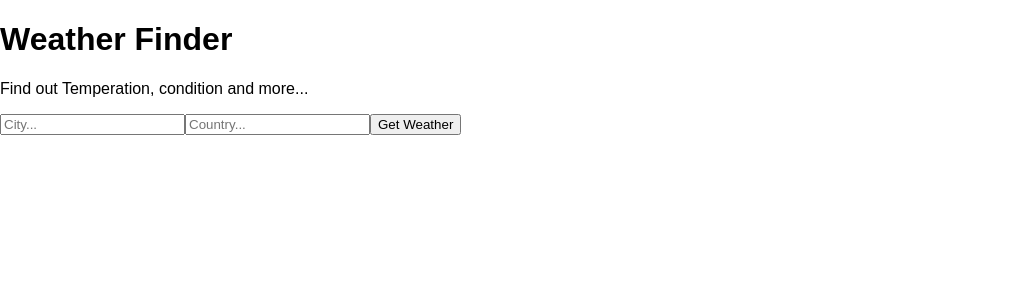
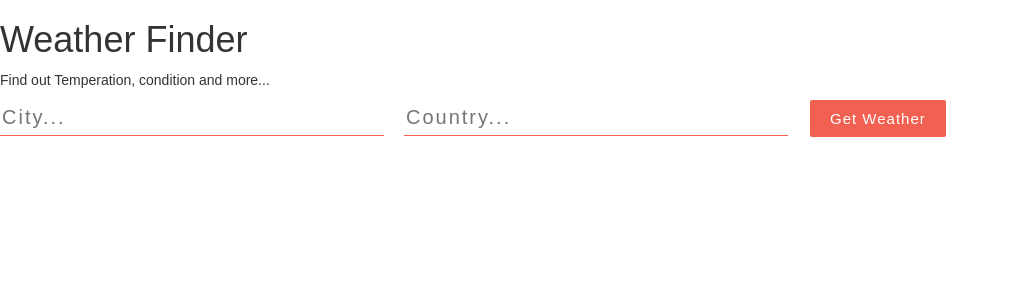
Before and after one commit to KanzariAmine/React-Weather-App, a React (Create React App) app: page / in a window 1280 px wide. Shown: the top 300 px of the page, without its empty margins (0-1009 px from the left). Built offline with nearby package versions, Linux system fonts and the light colour scheme.

Commit message:
Install Bootstrap using react-bootstrap link(https://react-bootstrap.github.io/getting-started/introduction)

```diff
--- a/package.json
+++ b/package.json
@@ -3,9 +3,12 @@
   "version": "0.1.0",
   "private": true,
   "dependencies": {
+    "boostrap": "^2.0.0",
     "react": "^16.4.2",
+    "react-bootstrap": "^0.32.1",
     "react-dom": "^16.4.2",
-    "react-scripts": "1.1.4"
+    "react-scripts": "1.1.4",
+    "reactstrap": "^6.3.1"
   },
   "scripts": {
     "start": "react-scripts start",
--- a/public/index.html
+++ b/public/index.html
@@ -10,16 +10,15 @@
     -->
     <link rel="manifest" href="%PUBLIC_URL%/manifest.json">
     <link rel="shortcut icon" href="%PUBLIC_URL%/favicon.ico">
-    <!--
-      Notice the use of %PUBLIC_URL% in the tags above.
-      It will be replaced with the URL of the `public` folder during the build.
-      Only files inside the `public` folder can be referenced from the HTML.
+    <link rel="stylesheet" type="text/css">
 
-      Unlike "/favicon.ico" or "favicon.ico", "%PUBLIC_URL%/favicon.ico" will
-      work correctly both with client-side routing and a non-root public URL.
-      Learn how to configure a non-root public URL by running `npm run build`.
-    -->
-    <title>React App</title>
+    <!-- Latest compiled and minified CSS -->
+    <link rel="stylesheet" href="https://maxcdn.bootstrapcdn.com/bootstrap/3.3.7/css/bootstrap.min.css" integrity="sha384-BVYiiSIFeK1dGmJRAkycuHAHRg32OmUcww7on3RYdg4Va+PmSTsz/K68vbdEjh4u" crossorigin="anonymous">
+
+    <!-- Optional theme -->
+    <link rel="stylesheet" href="https://maxcdn.bootstrapcdn.com/bootstrap/3.3.7/css/bootstrap-theme.min.css" integrity="sha384-rHyoN1iRsVXV4nD0JutlnGaslCJuC7uwjduW9SVrLvRYooPp2bWYgmgJQIXwl/Sp" crossorigin="anonymous">
+
+    <title>React Weather App</title>
   </head>
   <body>
     <noscript>
@@ -36,5 +35,6 @@
       To begin the development, run `npm start` or `yarn start`.
       To create a production bundle, use `npm run build` or `yarn build`.
     -->
+    <script type="text/javascript" src="bundle.js"></script>
   </body>
 </html>
--- a/src/App.css
+++ b/src/App.css
@@ -0,0 +1,127 @@
+@import url('https://fonts.googleapis.com/css?family=Merriweather:100,200,300,300i,400,400i,700');
+@import url('https://fonts.googleapis.com/css?family=Roboto+Slab:400,700');
+@import url('https://fonts.googleapis.com/css?family=Open+Sans:300,400');
+
+body {
+  font-family: "Open Sans", serif;
+}
+
+.wrapper {
+  background: linear-gradient(to right, #e67e22, #e74c3c);
+  height: 100vh;
+  display: flex;
+  justify-content: center;
+  align-items: center;
+}
+
+.main {
+  height: 90vh;
+  background: #fff;
+  box-shadow: 0px 13px 40px -13px rgba(0,0,0,0.75);
+  width: 80%;
+  margin: 0 auto;
+}
+
+.title-container {
+  height: 90vh;
+  background: url("img/bg.jpg") center center no-repeat;
+  background-size: cover;
+  display: flex;
+  align-items: center;
+  justify-content: center;
+  text-align: center;
+  color: #000;
+}
+
+.title-container__title {
+  font-size: 50px;
+  letter-spacing: 2px;
+  line-height: 1.3;
+  font-family: 'Roboto Slab', serif;
+}
+
+.title-container__subtitle {
+  font-style: italic;
+  font-weight: 100;
+  letter-spacing: 1px;
+  line-height: 1.5;
+  font-family: "Merriweather", serif;
+}
+
+.form-container {
+  background-color: #2c3e50;
+  height: 90vh;
+  padding-top: 100px;
+  padding-left: 50px;
+}
+
+input[type="text"] {
+  background-color: transparent;
+  border: 0;
+  border-bottom: solid 1px #f16051;
+  width: 30%;
+  padding-bottom: 4px;
+  color: #fff !important;
+  font-weight: lighter;
+  letter-spacing: 2px;
+  margin-bottom: 30px;
+  margin-right: 20px;
+  font-size: 20px;
+}
+
+input[type="text"] {
+    outline: none;
+}
+
+input:-webkit-autofill {
+    -webkit-box-shadow: 0 0 0 30px #2c3e50 inset;
+    -webkit-text-fill-color: #fff !important;
+}
+
+button {
+  border: 0;
+  padding: 8px 20px;
+  margin: 0 2px;
+  border-radius: 2px;
+  font-weight: lighter;
+  letter-spacing: 1px;
+  font-size: 15px;
+  cursor: pointer;
+  background-color: #f16051;
+  color: #fff;
+  font-weight: 100;
+}
+
+button:active {
+  outline: none;
+}
+
+.weather__info {
+  width: 60%;
+  font-size: 20px;
+  font-weight: 200;
+  letter-spacing: 2px;
+}
+
+.weather__key {
+  color: #f16051;
+  border-bottom: solid 2px rgba(255,255,255,0.06);
+  padding: 20px 0 20px 0;
+  font-weight: 400;
+}
+
+.weather__key:last-child {
+  border: 0;
+}
+
+.weather__value {
+  color: #fff;
+  font-weight: 200;
+}
+
+.weather__error {
+  color: #f16051;
+  font-size: 20px;
+  letter-spacing: 1px;
+  font-weight: 200;
+}
--- a/src/App.js
+++ b/src/App.js
@@ -1,5 +1,5 @@
 import React, { Component } from 'react';
-
+import { Button } from 'reactstrap';
 
 import Titles from './components/Titles'
 import Form from './components/Form';
--- a/src/components/Weather.js
+++ b/src/components/Weather.js
@@ -16,7 +16,7 @@ class Weather extends Component{
 };
 */
 
-//
+//Used functionl Component when i return UI and  i don't the DATA
 const Weather = props =>
   (
     <div>
--- a/src/index.js
+++ b/src/index.js
@@ -1,8 +1,12 @@
 import React from 'react';
 import ReactDOM from 'react-dom';
+
+
+import './App.css'
 import './index.css';
 import App from './App';
 import registerServiceWorker from './registerServiceWorker';
 
+
 ReactDOM.render(<App />, document.getElementById('root'));
 registerServiceWorker();
```
Also changed, not shown: src/img/bg.jpg (added), 1 other file (tests, documents, lock files or other folders).
